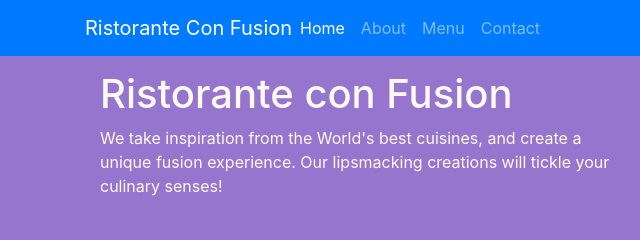
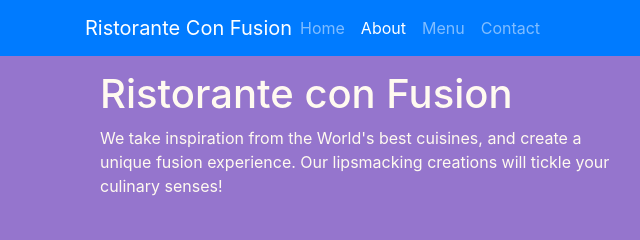
Before and after one commit to emreavcia/bootstrap-4-coursera-assignment, a website: page aboutus.html in a window 1280 px wide. Shown: the top 240 px of the page, 0-640 px from the left. Drawn offline with nearby package versions, Linux system fonts and the light colour scheme.

Commit message:
now the navbar in aboutus page is completely set up

```diff
--- a/aboutus.html
+++ b/aboutus.html
@@ -21,11 +21,11 @@
             <button class="navbar-toggler" type="button" data-toggle="collapse" data-target="#Navbar">
                 <span class="navbar-toggler-icon"></span>
             </button>
-            <a class="navbar-brand mr-auto" href="#">Ristorante Con Fusion</a>
+            <a class="navbar-brand mr-auto" href="./index.html">Ristorante Con Fusion</a>
             <div class="collapse navbar-collapse " id="Navbar">
                 <ul class="navbar-nav mr-auto">
-                    <li class="nav-item active"><a class="nav-link" href="#">Home</a></li>
-                    <li class="nav-item"><a class="nav-link" href="./aboutus.html">About</a></li>
+                    <li class="nav-item"><a class="nav-link" href="./index.html">Home</a></li>
+                    <li class="nav-item active"><a class="nav-link" href="#">About</a></li>
                     <li class="nav-item"><a class="nav-link" href="#">Menu</a></li>
                     <li class="nav-item"><a class="nav-link" href="#">Contact</a></li>
                 </ul>
```
